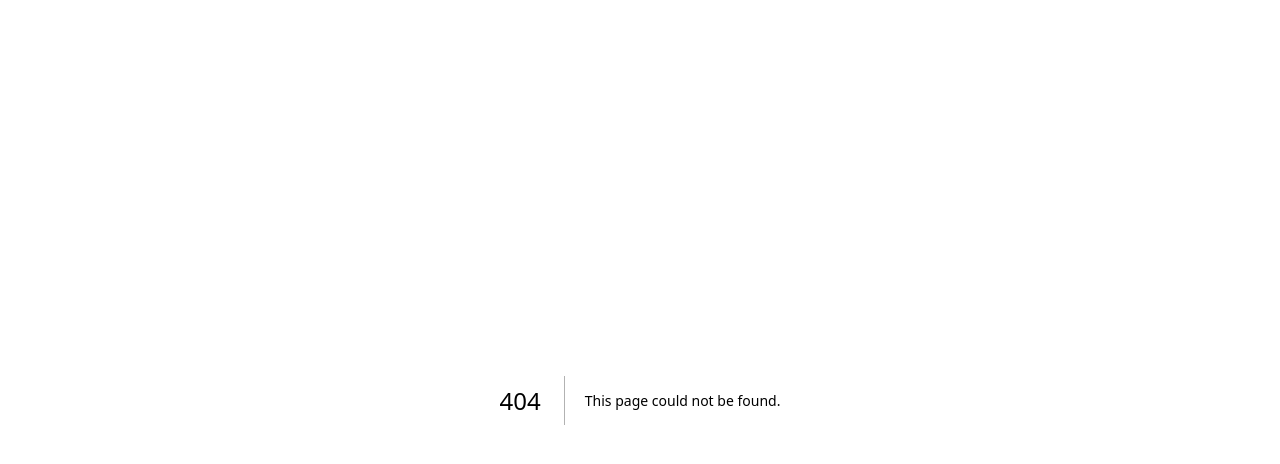
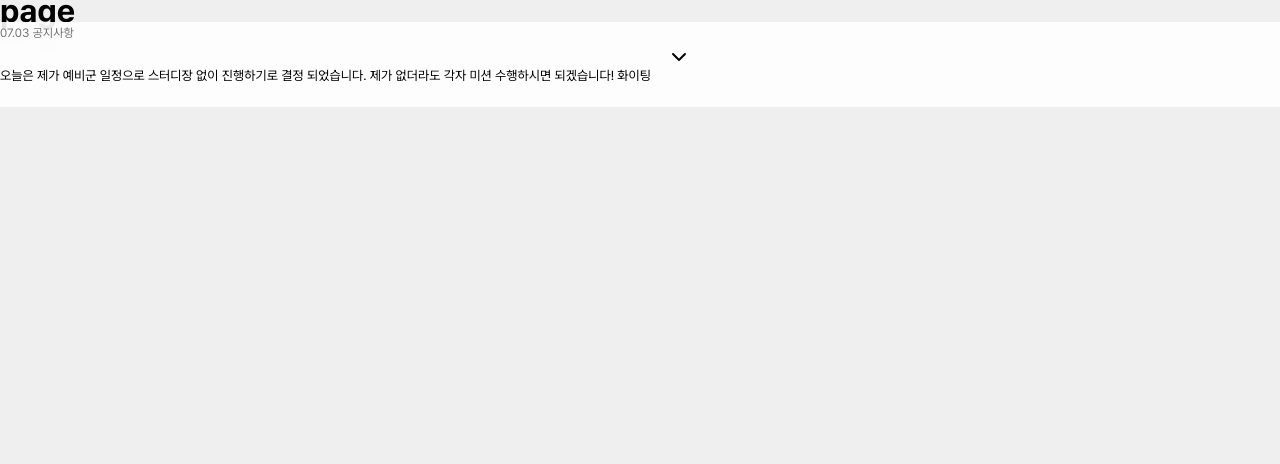
Before and after one commit to prgrms-web-devcourse-final-project/WEB4_5_9to6_FE, a Next.js app: page /chat in a window 1280 px wide. Before the commit this address had no page. Shown: the top 464 px of the page. Built offline with nearby package versions, Linux system fonts and the light colour scheme.

Commit message:
임시저장

```diff
--- /dev/null
+++ b/src/app/chat/page.tsx
@@ -0,0 +1,12 @@
+import NoticeBox from "@/components/common/NoticeBox";
+
+export default async function chatPage() {
+    return (
+        <>
+            <div className="h-screen bg-[var(--color-gray200)]">
+                <h1>page</h1>
+                <NoticeBox />
+            </div>
+        </>
+    );
+}
--- /dev/null
+++ b/src/components/common/NoticeBox.tsx
@@ -0,0 +1,35 @@
+"use client";
+
+import { ChevronDown } from "lucide-react";
+import { useState } from "react";
+
+export default function NoticeBox() {
+    const [expanded, setExpanded] = useState(false);
+
+    const toggleHandler = () => setExpanded((prev) => !prev);
+    return (
+        <>
+            <div className="mx-5rounded-2xl bg-white/85 backdrop-blur-lg">
+                <p className="c2 text-[var(--color-gray700)]">07.03 공지사항</p>
+                {/* 80글자 제한 */}
+                <div className="flex">
+                    <p
+                        className={`c1 my-5 mr-4 text-[var(--color-gray-1000)] ${expanded ? "line-clamp-none" : "line-clamp-1"}`}
+                    >
+                        오늘은 제가 예비군 일정으로 스터디장 없이 진행하기로
+                        결정 되었습니다. 제가 없더라도 각자 미션 수행하시면
+                        되겠습니다! 화이팅
+                    </p>
+                    <div className="">
+                        <button
+                            onClick={toggleHandler}
+                            className="cursor-pointer"
+                        >
+                            <ChevronDown />
+                        </button>
+                    </div>
+                </div>
+            </div>
+        </>
+    );
+}
```
